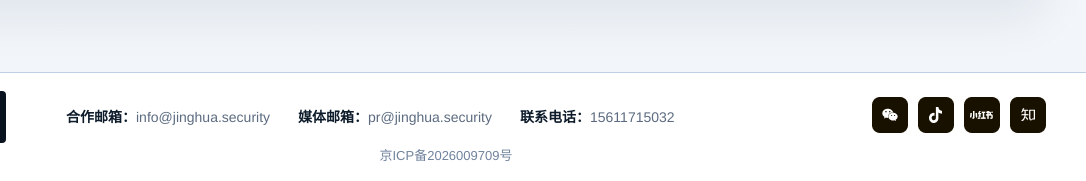
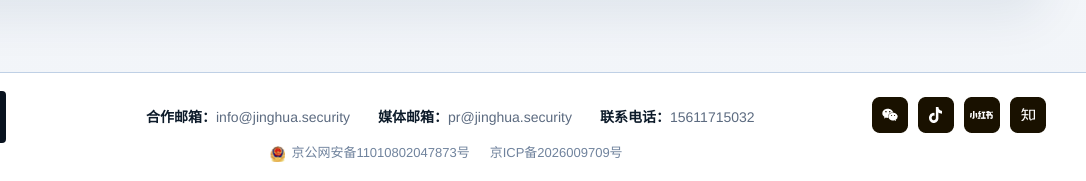
Before and after one commit to wdapp/jinghua-security-homepage, a plain HTML site: page home.html in a window 1280 px wide. Shown: the part 3288-3469 px from the top of the page, 194-1280 px from the left. Drawn offline with Linux system fonts and the light colour scheme.

Commit message:
添加公安备案号

```diff
--- a/home.html
+++ b/home.html
@@ -211,9 +211,25 @@
               </div>
             </div>
           </div>
-          <a class="formal-footer-record" href="https://beian.miit.gov.cn/" target="_blank" rel="noreferrer">
-            京ICP备2026009709号
-          </a>
+          <div class="formal-footer-records">
+            <a
+              class="formal-footer-record"
+              href="https://beian.mps.gov.cn/#/query/webSearch?code=11010802047873"
+              target="_blank"
+              rel="noreferrer"
+            >
+              <img
+                class="formal-footer-record-icon"
+                src="./assets/11010802047873.png"
+                alt=""
+                aria-hidden="true"
+              />
+              京公网安备11010802047873号
+            </a>
+            <a class="formal-footer-record" href="https://beian.miit.gov.cn/" target="_blank" rel="noreferrer">
+              京ICP备2026009709号
+            </a>
+          </div>
         </div>
       </footer>
     </div>
--- a/styles/home-formal.css
+++ b/styles/home-formal.css
@@ -506,7 +506,7 @@ button {
   align-items: center;
   align-content: flex-start;
   flex-wrap: wrap;
-  gap: 24px;
+  /* gap: 24px; */
   padding: 18px 0 14px;
   overflow: visible;
 }
@@ -515,7 +515,7 @@ button {
   display: flex;
   flex-wrap: wrap;
   gap: 18px 28px;
-  margin-left: 36px;
+  margin-left: 140px;
 }
 
 .formal-footer-contacts p {
@@ -538,15 +538,32 @@ button {
   margin-left: auto;
 }
 
+.formal-footer-records {
+  display: flex;
+  align-items: center;
+  justify-content: center;
+  flex-wrap: wrap;
+  gap: 10px 20px;
+  width: 100%;
+}
+
 .formal-footer-record {
-  display: block;
-  width: 100%;
-  margin-top: -22px;
+  display: inline-flex;
+  align-items: center;
+  justify-content: center;
+  gap: 6px;
   color: #70839d;
   font-size: 13px;
   line-height: 1.6;
   text-align: center;
   text-decoration: none;
+}
+
+.formal-footer-record-icon {
+  width: 16px;
+  height: 16px;
+  object-fit: contain;
+  flex: 0 0 auto;
 }
 
 .formal-footer-record:hover {
```
Also changed, not shown: index.html (+19 -3 lines), styles/homepage.css (+21 -2 lines), assets/11010802047873.png (added).
